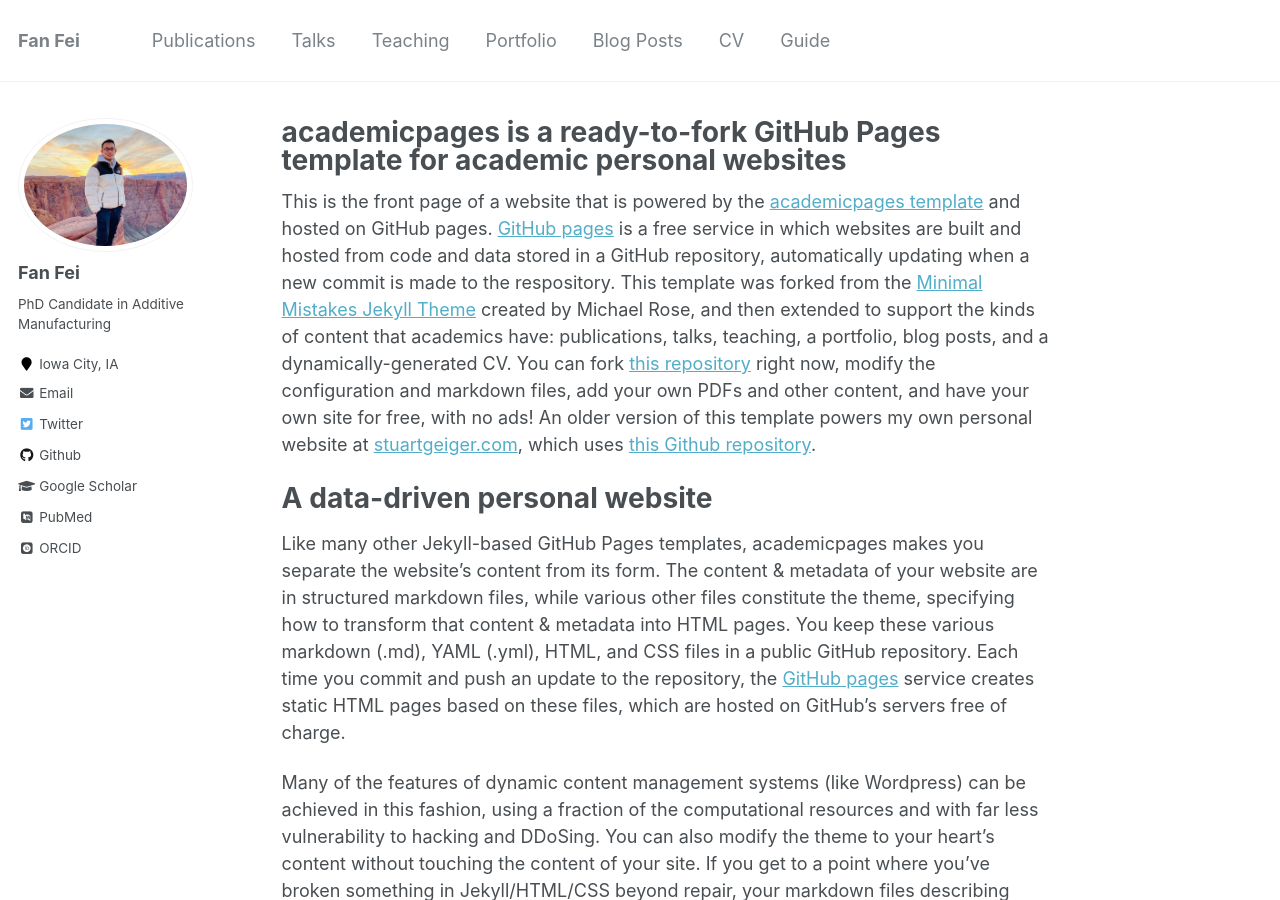
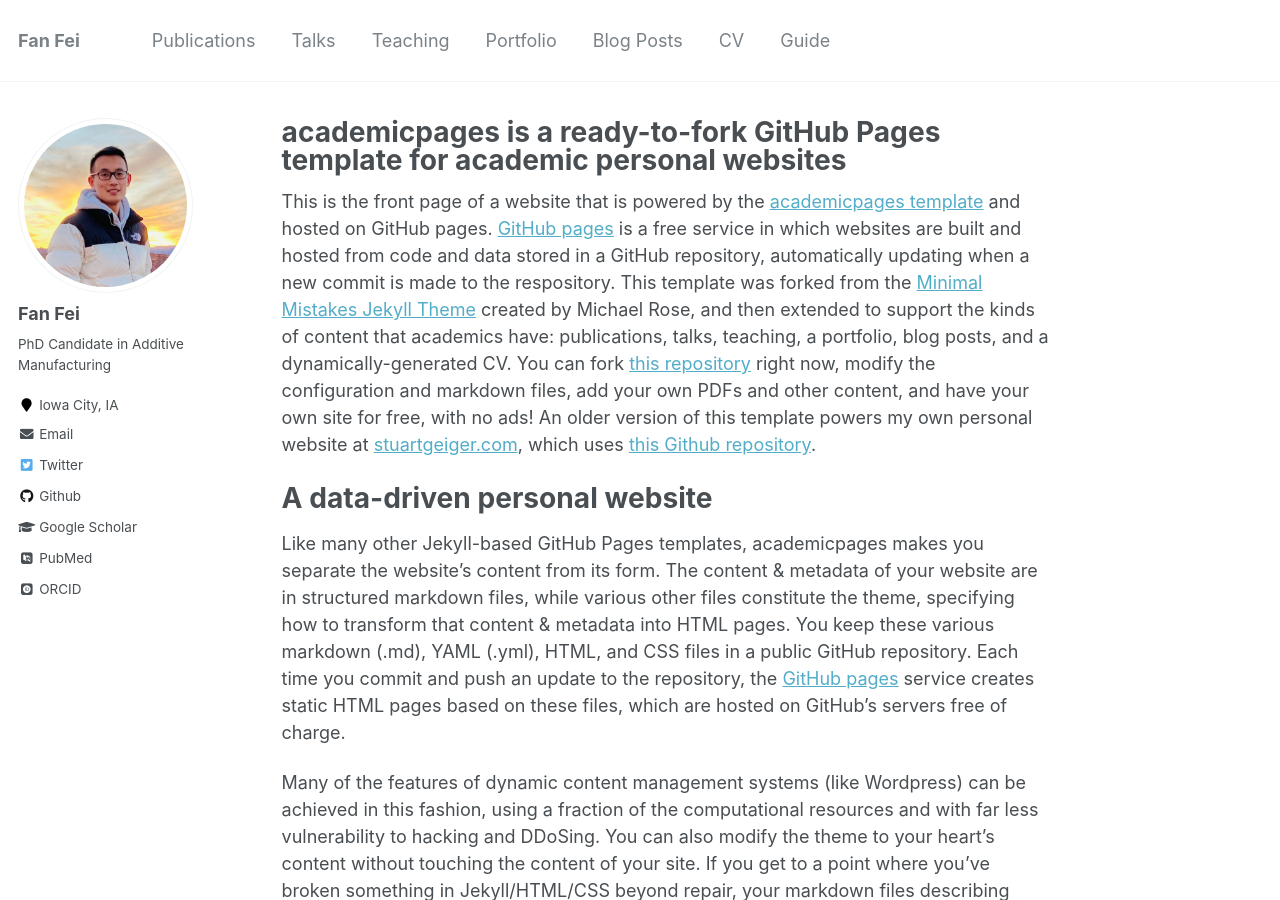
Before and after one commit to fanfeiuiowa/fanfeiuiowa.github.io, a Jekyll site: the page built from _pages/about.md, in a window 1280 px wide and 900 px high. Built offline with Jekyll 4.4.1, drawn with Linux system fonts in a browser that asks for light colours; some web fonts are replaced.

Commit message:
Update _config.yml

```diff
--- a/_config.yml
+++ b/_config.yml
@@ -81,7 +81,7 @@
 # Site Author
 author:
   name             : "Fan Fei"
-  avatar           : "Portrait.jpg"
+  avatar           : "Portrait2.jpg"
   bio              : "PhD Candidate in Additive Manufacturing"
   location         : "Iowa City, IA"
   employer         :
```
